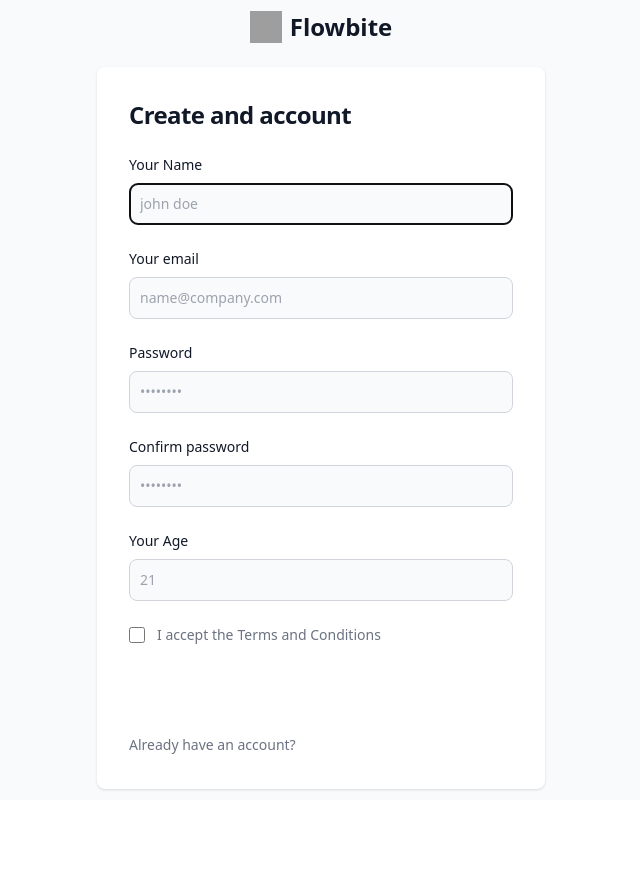
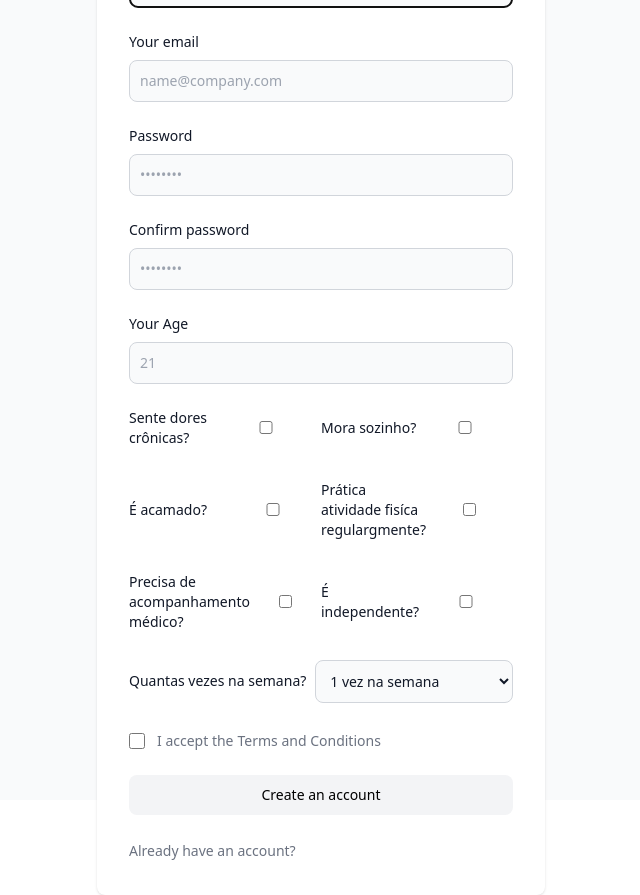
Before and after one commit to omanramalho42/agym, a Next.js app: page /register in a window 1280 px wide. Shown: the whole page, without its empty margins (319-959 px from the left). Before the commit the page ends 800 px from the top, so only its background shows below. Built offline with nearby package versions, Linux system fonts and the light colour scheme; no server answers; grey boxes are pictures that could not be loaded.

Commit message:
create amnease

```diff
--- a/components/Header.tsx
+++ b/components/Header.tsx
@@ -183,7 +183,9 @@ const Header: React.FC<HeaderProps> = ({
           <button
             onClick={() =>
               signOut()
-            }>
+            }
+            className='cursor-pointer z-10'
+          >
             <LogoutOutline
               size={30}
               color="gray"
--- a/models/User.ts
+++ b/models/User.ts
@@ -6,6 +6,14 @@ const userSchema  = new mongoose.Schema(
     email: { type: String, required: true, unique: true },
     password: { type: String, required: true },
     isAdmin: { type: Boolean, required: true, default: false },
+    age: { type: String, required: true },
+    pain: { type: Boolean, required: true, default: false },
+    live: { type: Boolean, required: true, default: false },
+    bed: { type: Boolean, required: true, default: false },
+    independent: { type: Boolean, required: true, default: false },
+    activity: { type: Boolean, required: true, default: false },
+    support: { type: Boolean, required: true, default: false },
+    regularly: { type: String, required: true }
   }, { timestamps: true }
 );
 
--- a/pages/api/auth/signup.js
+++ b/pages/api/auth/signup.js
@@ -8,7 +8,19 @@ async function handler (req, res) {
     return;
   }
 
-  const { name, email, password } = req.body;
+  const {
+    name,
+    email,
+    password,
+    age,
+    pain,
+    live,
+    bed,
+    independent,
+    activity,
+    support,
+    regularly
+  } = req.body;
   if(
     !name ||
     !email ||
@@ -39,6 +51,14 @@ async function handler (req, res) {
     email,
     password: bcryptjs.hashSync(password),
     isAdmin: false,
+    age: age,
+    pain: pain,
+    live: live,
+    bed: bed,
+    independent: independent,
+    activity: activity,
+    support: support,
+    regularly: regularly
   });
 
   const user = await newUser.save();
@@ -49,7 +69,15 @@ async function handler (req, res) {
     _id: user._id,
     name: user.name,
     email: user.email,
-    isAdmin: user.isAdmin
+    isAdmin: user.isAdmin,
+    age: user.age,
+    pain: user.pain,
+    live: user.live,
+    bed: user.bed,
+    independent: user.independent,
+    activity: user.activity,
+    support: user.support,
+    regularly: user.regularly
   });
 }
 
--- a/pages/login.tsx
+++ b/pages/login.tsx
@@ -51,20 +51,20 @@ const loginScreen = () => {
         <div className="m-0 bg-white shadow-lg sm:rounded-lg flex justify-center flex-1" style={{ marginTop: '0px' }}>
           <div className="lg:w-1/2 xl:w-5/12 p-6 sm:p-8">
             <div>
-              {/* <Image
-                src={"https://www.github.com/omanramalho42.png"}
+              <Image
+                src={"/images/logo.png"}
                 width={200}
                 height={200}
                 alt="logo"
                 className="w-32 mx-auto"
-              /> */}
+              />
             </div>
             <div className="mt-10 flex flex-col items-center">
               <h1 className="text-2xl xl:text-3xl font-extrabold">
                 Registre-se na Agym Care
               </h1>
               <div className="w-full flex-1 mt-6">
-                <div className="flex flex-col items-center">
+                {/* <div className="flex flex-col items-center">
                   <button
                     className="w-full max-w-xs font-bold shadow-sm rounded-lg py-3 bg-indigo-100 text-gray-800 flex items-center justify-center transition-all duration-300 ease-in-out focus:outline-none hover:shadow focus:shadow-sm focus:shadow-outline"
                   >
@@ -91,7 +91,7 @@ const loginScreen = () => {
                       Login com GitHub
                     </span>
                   </button>
-                </div>
+                </div> */}
 
                 <div className="my-8 border-b text-center">
                   <div className="leading-none px-2 inline-block text-sm text-gray-600 tracking-wide font-medium bg-white transform translate-y-1/2">
--- a/pages/register.tsx
+++ b/pages/register.tsx
@@ -27,12 +27,32 @@ const register = () => {
     }
   },[router,session,redirect]);
 
-  const submitHandler = async ({ name, email, password }) => {
+  const submitHandler = async ({
+    name,
+    email,
+    password,
+    age,
+    pain,
+    live,
+    bed,
+    independent,
+    activity,
+    support,
+    regularly
+  }) => {
     try {
       await axios.post('/api/auth/signup', {
         name,
         email,
-        password
+        password,
+        age,
+        pain,
+        live,
+        bed,
+        independent,
+        activity,
+        support,
+        regularly
       });
 
       const result = await signIn('credentials', {
@@ -53,17 +73,17 @@ const register = () => {
   }
 
   return (
-    <section className="bg-gray-50 dark:bg-gray-900">
+    <section className="bg-gray-50 h-full w-full dark:bg-gray-900">
     <div className="flex flex-col items-center justify-center px-6 py-8 mx-auto md:h-screen lg:py-0">
-      <a href="#" className="flex items-center mb-6 text-2xl font-semibold text-gray-900 dark:text-white">
+      {/* <a href="#" className="flex items-center mb-6 text-2xl font-semibold text-gray-900 dark:text-white">
         <img className="w-8 h-8 mr-2" src="https://flowbite.s3.amazonaws.com/blocks/marketing-ui/logo.svg" alt="logo" />
         Flowbite
-      </a>
+      </a> */}
       <div className="w-full bg-white rounded-lg shadow dark:border md:mt-0 sm:max-w-md xl:p-0 dark:bg-gray-800 dark:border-gray-700">
         <div className="p-6 space-y-4 md:space-y-6 sm:p-8">
-          <h1 className="text-xl font-bold leading-tight tracking-tight text-gray-900 md:text-2xl dark:text-white">
-              Create and account
-          </h1>
+          {/* <h1 className="text-xl font-bold leading-tight tracking-tight text-gray-900 md:text-2xl dark:text-white">
+            Create and account
+          </h1> */}
           <form className="space-y-4 md:space-y-6" onSubmit={handleSubmit(submitHandler)}>
             {/* NAME */}
             <div>
@@ -182,7 +202,8 @@ const register = () => {
               }
             </div>
 
-            <div>
+            {/* AGE */}
+            <div className=''>
               <label
                 htmlFor="age"
                 className="block mb-2 text-sm font-medium text-gray-900 dark:text-white"
@@ -207,6 +228,173 @@ const register = () => {
               )}
             </div>
 
+            <div className='w-full flex'>
+              {/* PAIN */}
+              <div className='flex-1 flex row items-center justify-between'>
+                <label
+                  htmlFor="pain"
+                  className="flex mb-2 text-sm font-medium text-gray-900 dark:text-white"
+                >
+                  Sente dores crônicas?
+                </label>
+                <input
+                  type="checkbox"
+                  name="pain"
+                  id="pain"
+                  className="bg-gray-50 border relative bottom-1 border-gray-300 text-gray-900 sm:text-sm rounded-lg focus:ring-primary-600 focus:border-primary-600 block w-full p-2.5 dark:bg-gray-700 dark:border-gray-600 dark:placeholder-gray-400 dark:text-white dark:focus:ring-blue-500 dark:focus:border-blue-500"
+                  {...register('pain')}
+                />
+                {errors.age && (
+                  //@ts-ignore
+                  <div className="text-red-500">{errors.pain.message}</div>
+                )}
+              </div>
+
+              {/* LIVE ALONE */}
+              <div className='flex-1 flex row items-center justify-between'>
+                <label
+                  htmlFor="live"
+                  className="flex w-full mb-2 text-sm font-medium text-gray-900 dark:text-white"
+                >
+                  Mora sozinho?
+                </label>
+                <input
+                  type="checkbox"
+                  name="live"
+                  id="live"
+                  className="bg-gray-50 border relative bottom-1 border-gray-300 text-gray-900 sm:text-sm rounded-lg focus:ring-primary-600 focus:border-primary-600 block w-full p-2.5 dark:bg-gray-700 dark:border-gray-600 dark:placeholder-gray-400 dark:text-white dark:focus:ring-blue-500 dark:focus:border-blue-500"
+
+                  {...register('live')}
+                />
+                {errors.live && (
+                  //@ts-ignore
+                  <div className="text-red-500">{errors.live.message}</div>
+                )}
+              </div>
+            </div>
+
+            <div className="w-full flex">
+              {/* BED */}
+              <div className='flex-1 flex row items-center justify-between'>
+                <label
+                  htmlFor="bed"
+                  className="flex w-full mb-2 text-sm font-medium text-gray-900 dark:text-white"
+                >
+                  É acamado?
+                </label>
+                <input
+                  type="checkbox"
+                  name="bed"
+                  id="bed"
+                  className="bg-gray-50 border relative bottom-1 border-gray-300 text-gray-900 sm:text-sm rounded-lg focus:ring-primary-600 focus:border-primary-600 block w-full p-2.5 dark:bg-gray-700 dark:border-gray-600 dark:placeholder-gray-400 dark:text-white dark:focus:ring-blue-500 dark:focus:border-blue-500"
+
+                  {...register('bed')}
+                />
+                {errors.bed && (
+                  //@ts-ignore
+                  <div className="text-red-500">{errors.bed.message}</div>
+                )}
+              </div>
+
+              {/* Activity */}
+              <div className='flex-1 flex row items-center justify-between'>
+                <label
+                  htmlFor="activity"
+                  className="flex w-full mb-2 text-sm font-medium text-gray-900 dark:text-white"
+                >
+                  Prática atividade fisíca regulargmente?
+                </label>
+                <input
+                  type="checkbox"
+                  name="activity"
+                  id="activity"
+                  className="bg-gray-50 border relative bottom-1 border-gray-300 text-gray-900 sm:text-sm rounded-lg focus:ring-primary-600 focus:border-primary-600 block w-full p-2.5 dark:bg-gray-700 dark:border-gray-600 dark:placeholder-gray-400 dark:text-white dark:focus:ring-blue-500 dark:focus:border-blue-500"
+
+                  {...register('activity')}
+                />
+                {errors.activity && (
+                  //@ts-ignore
+                  <div className="text-red-500">{errors.activity.message}</div>
+                )}
+              </div>
+            </div>
+
+            <div className='w-full flex'>
+              {/* Medical Support */}
+              <div className='flex-1 flex row items-center justify-between'>
+                <label
+                  htmlFor="support"
+                  className="flex w-full mb-2 text-sm font-medium text-gray-900 dark:text-white"
+                >
+                  Precisa de acompanhamento médico?
+                </label>
+                <input
+                  type="checkbox"
+                  name="support"
+                  id="support"
+                  className="bg-gray-50 border relative bottom-1 border-gray-300 text-gray-900 sm:text-sm rounded-lg focus:ring-primary-600 focus:border-primary-600 block w-full p-2.5 dark:bg-gray-700 dark:border-gray-600 dark:placeholder-gray-400 dark:text-white dark:focus:ring-blue-500 dark:focus:border-blue-500"
+                  {...register('support')}
+                />
+                {errors.support && (
+                  //@ts-ignore
+                  <div className="text-red-500">{errors.support.message}</div>
+                )}
+              </div>
+
+              {/* INDEPENDENT */}
+              <div className='flex-1 flex row items-center justify-between'>
+                <label
+                  htmlFor="independet"
+                  className="flex w-full mb-2 text-sm font-medium text-gray-900 dark:text-white"
+                >
+                  É independente?
+                </label>
+                <input
+                  type="checkbox"
+                  name="independent"
+                  id="independent"
+                  className="bg-gray-50 border relative bottom-1 border-gray-300 text-gray-900 sm:text-sm rounded-lg focus:ring-primary-600 focus:border-primary-600 block w-full p-2.5 dark:bg-gray-700 dark:border-gray-600 dark:placeholder-gray-400 dark:text-white dark:focus:ring-blue-500 dark:focus:border-blue-500"
+                  {...register('independent')}
+                />
+                {errors.independent && (
+                  //@ts-ignore
+                  <div className="text-red-500">{errors.independent.message}</div>
+                )}
+              </div>
+            </div>
+
+            {/* QUANTAS VEZES NA SEMANA */}
+            <div className='flex row items-center justify-between'>
+              <label
+                htmlFor="regularly"
+                className="flex w-full mb-2 text-sm font-medium text-gray-900 dark:text-white"
+              >
+                Quantas vezes na semana?
+              </label>
+              <select
+                name="regularly"
+                id="regularly"
+                className="bg-gray-50 border relative bottom-1 border-gray-300 text-gray-900 sm:text-sm rounded-lg focus:ring-primary-600 focus:border-primary-600 block w-full p-2.5 dark:bg-gray-700 dark:border-gray-600 dark:placeholder-gray-400 dark:text-white dark:focus:ring-blue-500 dark:focus:border-blue-500"
+                {...register('regularly')}
+              >
+                <option value="1">
+                  1 vez na semana
+                </option>
+                <option value="2-3">
+                  2 a 3 vezez na semana
+                </option>
+                <option value="3-4">
+                  3 a 4 vezez na semana
+                </option>
+                <option value="5">
+                  5 vezes na semana
+                </option>
+              </select>
+              {errors.regularly && (
+                //@ts-ignore
+                <div className="text-red-500">{errors.regularly.message}</div>
+              )}
+            </div>
 
             {/* TERMS */}
             <div className="flex items-start">
@@ -236,7 +424,7 @@ const register = () => {
             </div>
             <button
               type="submit"
-              className="w-full text-white bg-primary-600 hover:bg-primary-700 focus:ring-4 focus:outline-none focus:ring-primary-300 font-medium rounded-lg text-sm px-5 py-2.5 text-center dark:bg-primary-600 dark:hover:bg-primary-700 dark:focus:ring-primary-800"
+              className="w-full text-black bg-gray-100 hover:bg-primary-700 focus:ring-4 focus:outline-none focus:ring-primary-300 font-medium rounded-lg text-sm px-5 py-2.5 text-center dark:bg-primary-600 dark:hover:bg-primary-700 dark:focus:ring-primary-800"
             >
               Create an account
             </button>
@@ -247,7 +435,7 @@ const register = () => {
                 Already have an account?
               </p>
               <Link
-                className="font-medium text-primary-600 hover:underline dark:text-primary-500"
+                className="font-medium text-primary-600 hover:underline dark:text-black-500"
                 href={`/login?redirect=${redirect || '/'}`}
               >
                 <p className='ml-1 text-white'>
--- a/utils/data.js
+++ b/utils/data.js
@@ -6,13 +6,43 @@ export const data = {
       name: 'Oman',
       email: 'omanapple42@hotmail.com',
       password: bcrypt.hashSync('123456'),
-      isAdmin: true
+      isAdmin: true,
+      age: '22',
+      pain: false,
+      live: false,
+      bed: false,
+      independent: false,
+      activity: false,
+      support: false,
+      regularly: "1"
     },
     {
       name: 'Thiago',
       email: 'thiago@hotmail.com',
       password: bcrypt.hashSync('123456'),
-      isAdmin: false
+      isAdmin: false,
+      age: '22',
+      pain: false,
+      live: false,
+      bed: false,
+      independent: false,
+      activity: false,
+      support: false,
+      regularly: "2-3"
+    },
+    {
+      name: 'Kaneson',
+      email: 'kaneson@hotmail.com',
+      password: bcrypt.hashSync('123456'),
+      isAdmin: false,
+      age: '22',
+      pain: false,
+      live: false,
+      bed: false,
+      independent: false,
+      activity: false,
+      support: false,
+      regularly: "2-3"
     },
   ]
 }
```
Also changed, not shown: pages/api/seed.js (+5 -3 lines).
